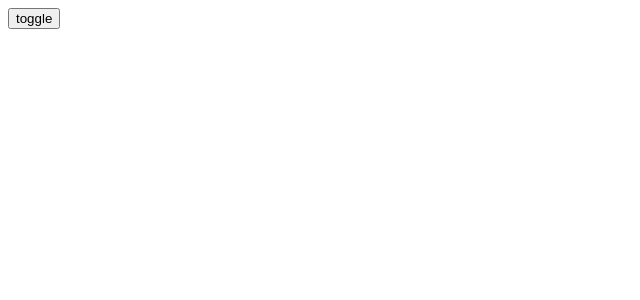
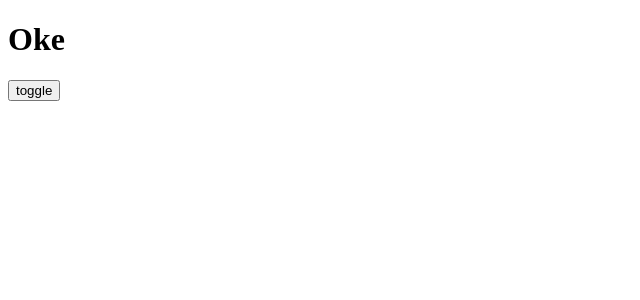
Before and after one commit to FikriEffendi/vue_animation, a Vue app: page / in a window 1280 px wide. Both pictures are taken after a click on the button "toggle". Shown: the top 300 px of the page, without its empty margins (0-640 px from the left). Built offline with nearby package versions, Linux system fonts and the light colour scheme.

Commit message:
second commit

```diff
--- a/src/views/HomeView.vue
+++ b/src/views/HomeView.vue
@@ -1,35 +1,34 @@
 <script setup>
-import { ref } from 'vue';
+import { ref } from "vue";
 
-
-const showText=ref('true');
+const showText = ref("true");
 </script>
 
 <template>
   <main>
-    <transition name="fade">
-      <h1 v-if="showText">Halo banh!</h1>
-    </transition>
-    <button @click="showText=!showText">toggle</button>
+    <div class="relative">
+      <transition name="fade">
+        <h1 v-if="showText" key="text-1" class="absolute">Halo banh!</h1>
+        <h1 v-else key="text-2" class="absolute">Oke</h1>
+      </transition>
+      <button @click="showText = !showText" class="mt-3">toggle</button>
+    </div>
   </main>
 </template>
 
 <style scoped>
 .fade-enter-from,
-.fade-leave-to{
-  @apply opacity-0 ;
+.fade-leave-to {
+  @apply opacity-0;
 }
 
 .fade-enter-to,
-.fade-leave-from{
+.fade-leave-from {
   @apply opacity-100;
 }
 
-.fade-enter-active{
-  @apply transition-all duration-1000 ease-in;
-}
-
-.fade-leave-active{
-  @apply transition-all duration-1000 ease-out;
+.fade-enter-active,
+.fade-leave-active {
+  @apply transition-all duration-1000 ease-in-out;
 }
 </style>
```
